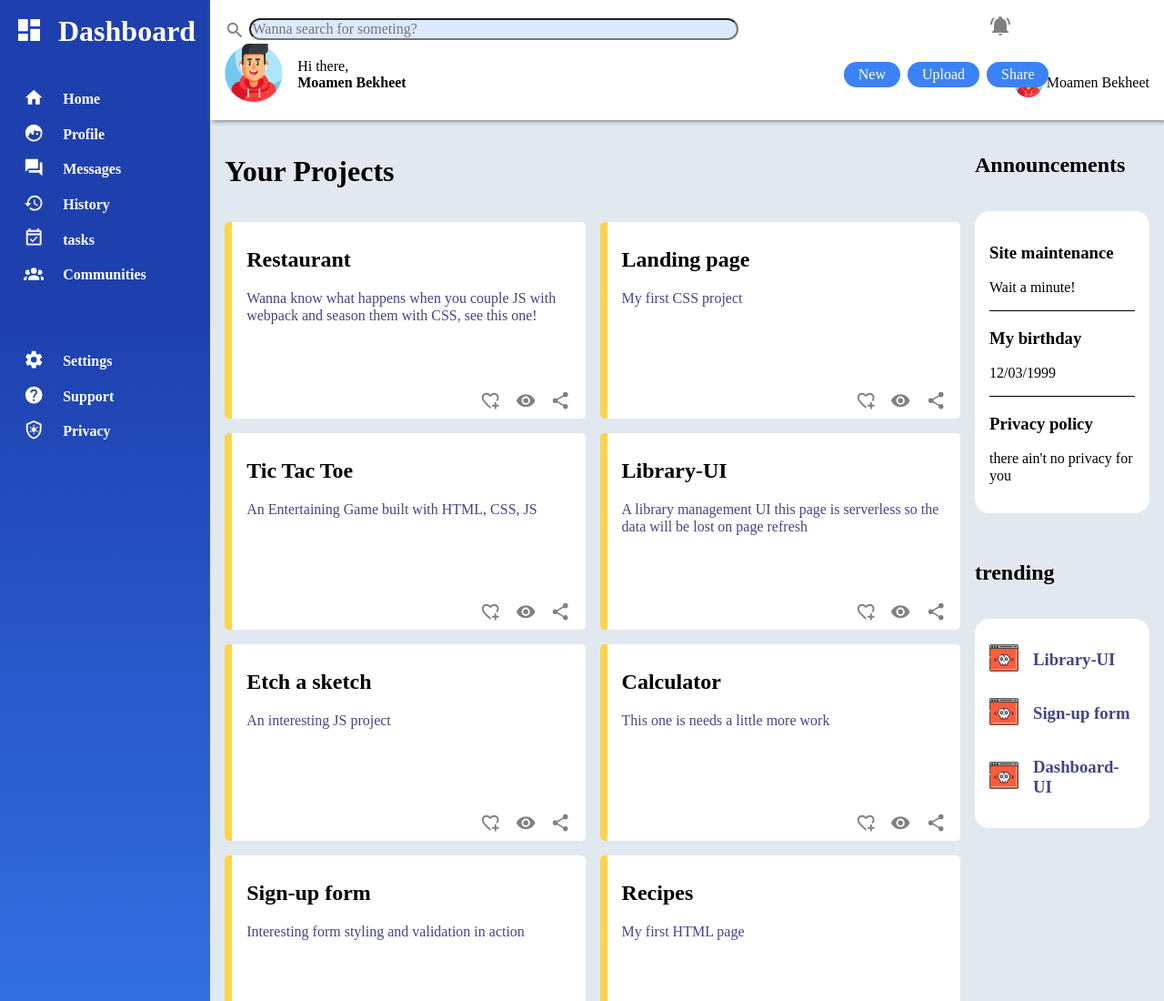
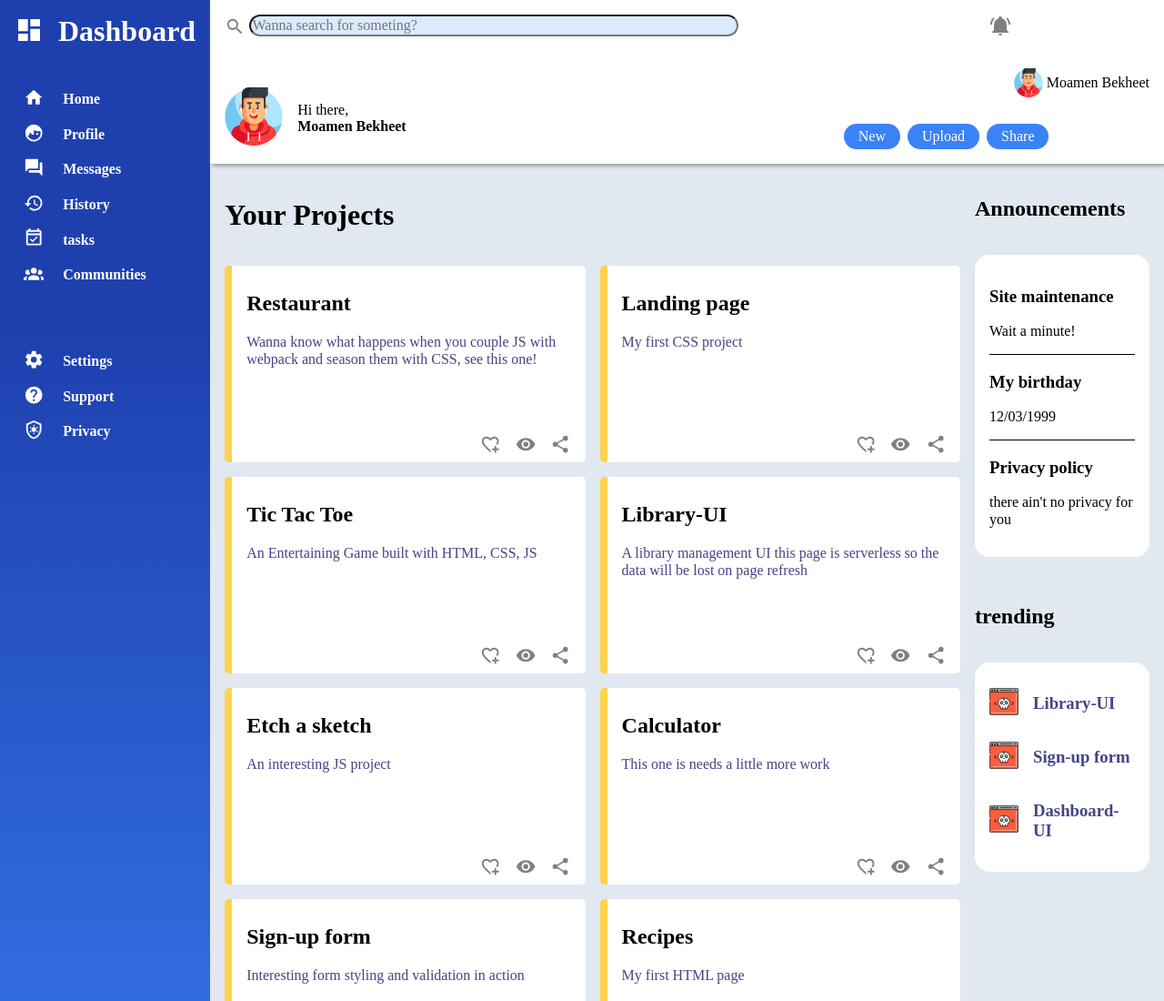
Before and after one commit to Moamen-bekheet/Dashboard-UI, a plain HTML site: page index.html in a window 1280 px wide. Shown: the top 1100 px of the page at 91% size. Drawn offline with Linux system fonts and the light colour scheme.

Commit message:
Update style.css

```diff
--- a/style.css
+++ b/style.css
@@ -408,10 +408,10 @@ label>svg, .notification>svg, .notification>span, .notification>img{
     height: max-content;
     display: grid;
     grid-template-columns: 2fr 1fr;
-    align-items: center;
+    align-items: start;
     padding: 1rem;
     box-shadow: 2px .1rem 5px gray;
-    row-gap: 0;
+    row-gap: 3rem;
     column-gap: .5rem;
     background-color: white;
 }
@@ -424,7 +424,7 @@ label>svg, .notification>svg, .notification>span, .notification>img{
 .header-buttons{
     display: flex;
     gap: .5rem;
-    align-self: center;
+    align-self: flex-end;
 }
 .notification{
     justify-self: end;
```
